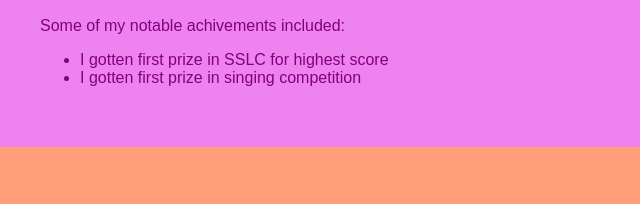
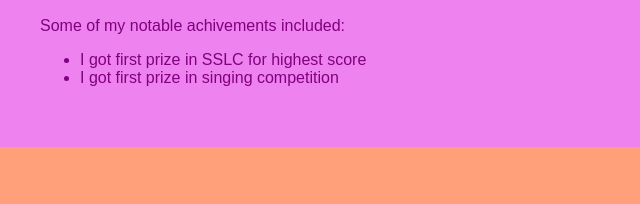
Before and after one commit to RamyarajuG/My-Portfolio, a plain HTML site: page index.html in a window 1280 px wide. Shown: the part 565-769 px from the top of the page, 0-640 px from the left. Drawn offline with Linux system fonts and the light colour scheme.

Commit message:
Update index.html

```diff
--- a/index.html
+++ b/index.html
@@ -49,8 +49,8 @@
                     <h2>Achivements</h2>
                     <p>Some of my notable achivements included:</p>
                     <ul>
-                        <li>I gotten first prize in SSLC for highest score</li>
-                        <li>I gotten first prize in singing competition</li>
+                        <li>I got first prize in SSLC for highest score</li>
+                        <li>I got first prize in singing competition</li>
                     </ul>
                 </div>
             </section>
```
